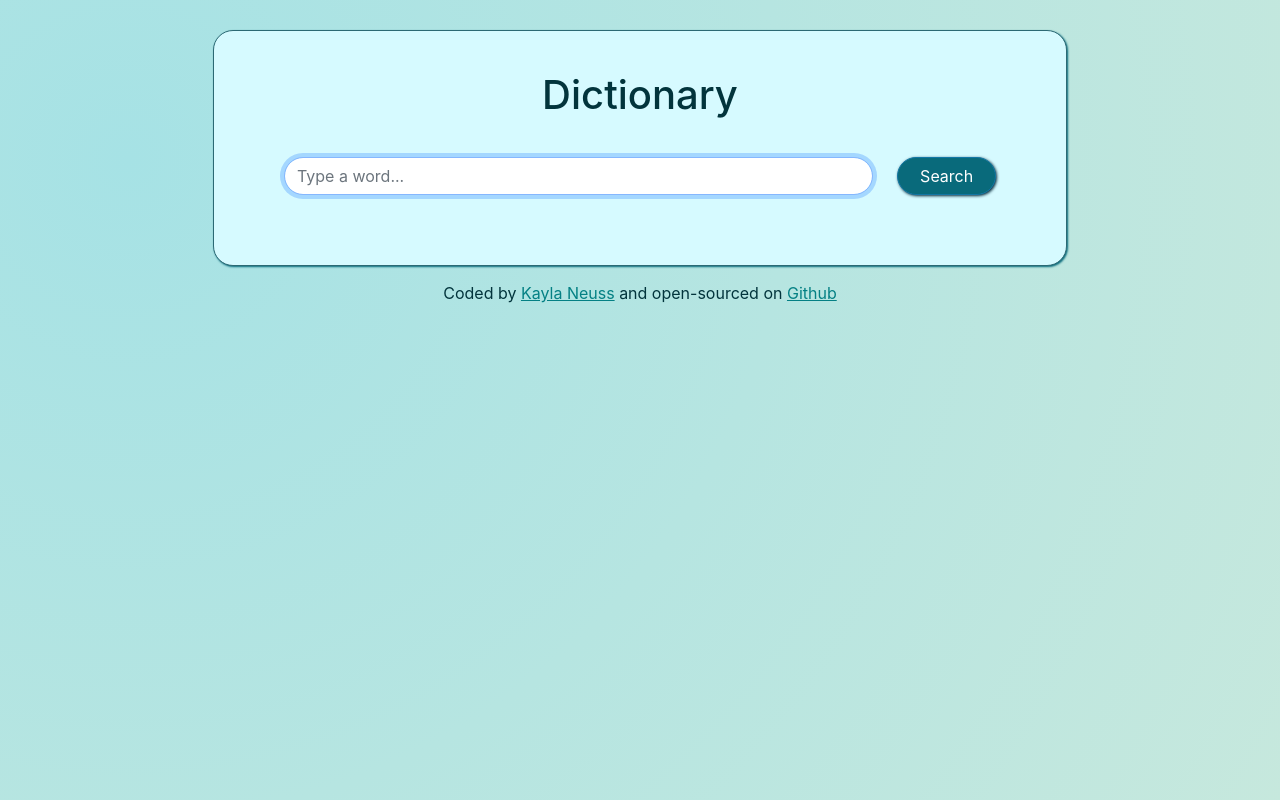
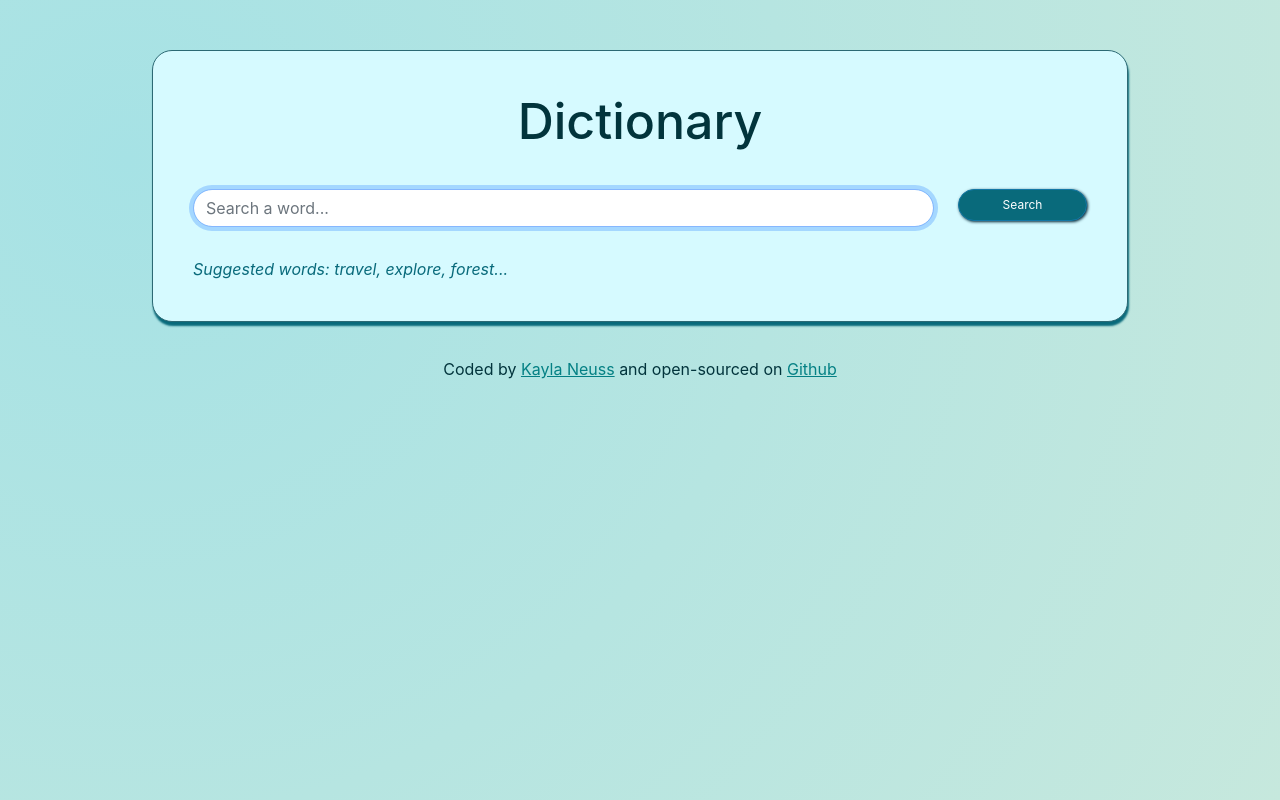
Before and after one commit to DrummerKay1/dictonary-app, a React (Create React App) app: page / in a window 1280 px wide. Built offline with nearby package versions, Linux system fonts and the light colour scheme; no server answers.

Commit message:
Styled project

```diff
--- a/src/App.css
+++ b/src/App.css
@@ -8,12 +8,7 @@
   max-width: 100%;
   min-height: 100vh;
 }
-h1,
-h2,
-h3,
-h4 {
-  color: #02343c;
-}
+
 .footer {
   font-size: 16px;
   padding: 15px;
@@ -26,3 +21,13 @@
 .link:hover {
   color: #0c73a2;
 }
+section {
+  color:#02343c;
+  background-color: rgb(214, 250, 255);
+  border: 1px solid #2c6974;
+  border-radius: 20px;
+  box-shadow: 1px 4px 2px #096a7b;
+  padding: 40px;
+  max-width: 80%;
+  margin: 20px auto;
+}
--- a/src/App.js
+++ b/src/App.js
@@ -1,5 +1,4 @@
 import DictionarySearch from "./DictionarySearch";
-
 
 import "./App.css";
 
@@ -7,7 +6,7 @@
   return (
     <div className="App">
       <div className="container">
-        <DictionarySearch />
+        <DictionarySearch defaultKeyword="Travel" />
         <footer className="footer">
           Coded by{" "}
           <a
--- a/src/DictionarySearch.css
+++ b/src/DictionarySearch.css
@@ -1,28 +1,30 @@
-.search {
-  background-color: rgb(214, 250, 255);
-  border: 1px solid #2c6974;
-  border-radius: 20px;
-  box-shadow: 1px 1px 2px #096a7b;
-  padding: 40px;
-  max-width: 70%;
-  margin: 0 auto;
-}
 h1 {
   text-align: center;
+  font-size: 50px;
 }
+
 .searchBar {
-  padding: 30px;
+  padding: 30px 0;
 }
 .form-control {
   border-radius: 60px;
+
 }
 .btn-primary {
   background: #096a7b;
+  font-size: 12px;
+  text-align: center;
   border: 1px solid #1377a5;
-  border-radius: 40px;
+  border-radius: 30px;
   box-shadow: 1px 1px 3px #04293a;
   transition: all 2ms ease-in-out;
 }
 .btn-primary:hover {
   background-color: #0c73a2;
 }
+.hint {
+  color: #096a7b;
+  font-style: italic;
+  text-align: left;
+
+}
--- a/src/DictionarySearch.js
+++ b/src/DictionarySearch.js
@@ -3,33 +3,44 @@
 import Results from "./Results";
 import "./DictionarySearch.css";
 
-export default function DictionarySearch() {
-  let [keyword, setKeyword] = useState("");
+export default function DictionarySearch(props) {
+  let [keyword, setKeyword] = useState(props.defaultKeyword);
   let [results, setResults] = useState(null);
+  let [loaded, setLoaded]= useState(false);
   function handleResponse(response) {
     console.log(response.data[0]);
     setResults(response.data[0]);
   }
-
-  function search(event) {
-    event.preventDefault();
+  function search(){
     let apiUrl = `https://api.dictionaryapi.dev/api/v2/entries/en/${keyword}`;
     axios.get(apiUrl).then(handleResponse);
+
+  }
+
+  function handleSubmit(event) {
+    event.preventDefault();
+    search();
   }
   function handleKeywordChange(event) {
     setKeyword(event.target.value);
   }
-
+  function load(){
+    setLoaded(true);
+    search();
+  }
+  if (loaded){
     return (
       <div className="DictionarySearch">
         <div className="search">
+          <section>
+
           <h1>Dictionary</h1>
-        <form className="searchBar" onSubmit={search}>
+          <form className="searchBar" onSubmit={handleSubmit}>
             <div className="row">
               <div className="col-10">
                 <input
                   type="search"
-                placeholder="Type a word..."
+                  placeholder="Search a word..."
                   className="form-control lg"
                   autoFocus={true}
                   onChange={handleKeywordChange}
@@ -44,8 +55,18 @@
               </div>
             </div>
           </form>
+          <div className="hint">
+            Suggested words: travel, explore, forest...
+          </div>
+          </section>
         </div>
         <Results results={results} />
       </div>
     );
+
+  } else{
+    return load();
+    return "Loading..."
   }
+
+}
--- a/src/Meaning.css
+++ b/src/Meaning.css
@@ -1,3 +1,14 @@
-h4 {
-    font-style:italic;
+.Meaning h3 {
+  font-size: 30px;
+  text-align: center;
 }
+.Meaning .example {
+  color: #096a7b;
+  font-size: 16px;
+  opacity: 0.7;
+  font-style: italic;
+  text-align: right;
+}
+.Meaning .definitions {
+  font-size: 20px;
+}
--- a/src/Meaning.js
+++ b/src/Meaning.js
@@ -8,9 +8,10 @@
       {props.meaning.definitions.map(function (definition, index) {
         return (
           <div key={index}>
-            <h6>{definition.definition}</h6>
+            <div className="definitions"><strong>
+              Definition: </strong>{definition.definition}</div>
             <br />
-            <em>{definition.example}</em>
+            <div className="example">{definition.example}</div>
           </div>
         );
       })}
--- /dev/null
+++ b/src/Phonetic.css
@@ -0,0 +1,20 @@
+.Phonetic a {
+  background-color: rgb(166, 226, 229);
+  border: 1px solid #1377a5;
+  border-radius: 80px;
+  box-shadow: 1px 1px 3px #04293a;
+  font-size: 20px;
+  padding: 4px;
+  text-decoration: none;
+  transition: all 2ms ease-in-out;
+}
+.Phonetic a:hover {
+  background-color: #1377a5;
+}
+.Phonetic .text {
+  color: #0c73a2;
+  font-size: 22px;
+}
+.Phonetic {
+  text-align: center;
+}
--- a/src/Phonetic.js
+++ b/src/Phonetic.js
@@ -1,10 +1,13 @@
 import React from "react";
+import "./Phonetic.css";
 export default function Phonetic(props) {
   if (props.phonetic.audio) {
     return (
       <div className="Phonetic">
+        <div className="text">{props.phonetic.text}</div>
+        <br />
         <a href={props.phonetic.audio} target="_blank" rel="noreferrer">
-          {props.phonetic.text}
+          🔊
         </a>
       </div>
     );
--- a/src/Results.css
+++ b/src/Results.css
@@ -1,3 +1,5 @@
 h2 {
   text-transform: capitalize;
+  text-align: center;
+  font-size: 35px;
 }
--- a/src/Results.js
+++ b/src/Results.js
@@ -7,6 +7,8 @@
   if (props.results) {
     return (
       <div className="Results">
+        <section>
+
         <h2>{props.results.word}</h2>
         {props.results.phonetics.map(function(phonetic, index){
           return(
@@ -15,12 +17,13 @@
               </div>
           );
         })}
+        </section>
 
         {props.results.meanings.map(function (meaning, index) {
           return (
-            <div key={index}>
+            <section key={index}>
               <Meaning meaning={meaning} />
-            </div>
+            </section>
           );
         })}
       </div>
--- /dev/null
+++ b/src/Synonyms.css
@@ -0,0 +1,12 @@
+.Synonyms ul {
+  color: #096a7b;
+  margin: 0, 20px;
+  padding: 10px;
+}
+.Synonyms li {
+  display: inline;
+  padding-right: 10px;
+}
+.Synonyms {
+  font-size: 20px;
+}
--- a/src/Synonyms.js
+++ b/src/Synonyms.js
@@ -1,12 +1,16 @@
 import React from "react";
+import "./Synonyms.css";
 export default function Synonyms(props) {
   if (props.synonyms.length > 0) {
     return (
-      <ul className="Synonyms">
+      <div className="Synonyms">
+        <strong>Synonyms:</strong>
+        <ul>
         {props.synonyms.map(function(synonyms, index) {
           return <li key={index}>{synonyms}</li>
         })}
-      </ul>
+        </ul>
+      </div>
     );
   } else {
     return null;
```
Lines whose indentation alone changed are shown as unchanged.
